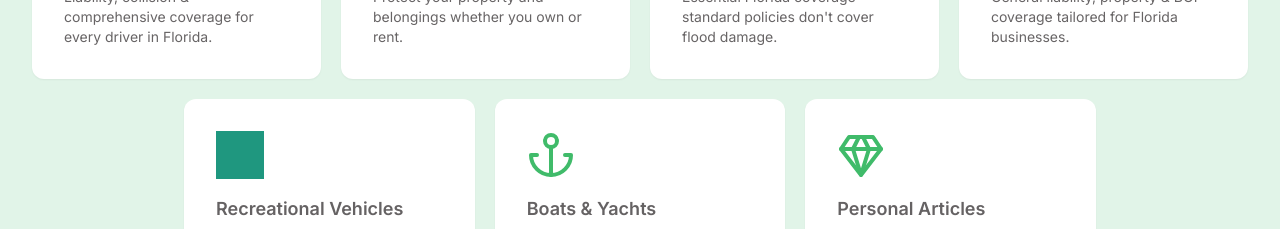
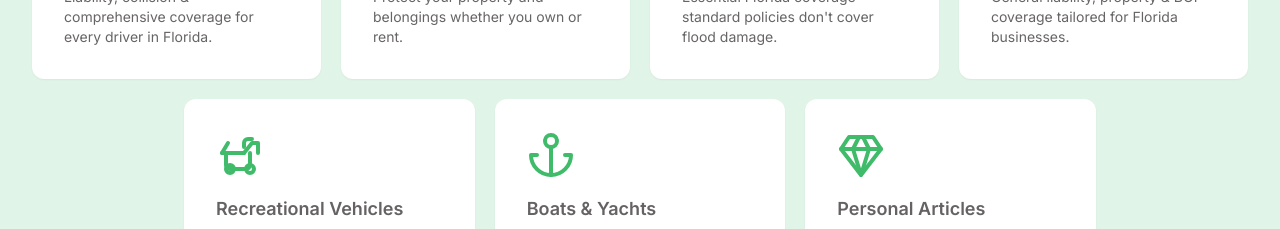
Before and after one commit to Millenium-AI/native, a React (Vite) app: page / in a window 1280 px wide. Shown: the part 1640-1869 px from the top of the page. Built offline with nearby package versions, Linux system fonts and the light colour scheme; no server answers.

Commit message:
Fix golf cart icon to SVG

```diff
--- a/src/components/icons/GolfCartIcon.tsx
+++ b/src/components/icons/GolfCartIcon.tsx
@@ -1,10 +1,34 @@
-import golfCartImg from '../img/golf-cart.png';
-
-export const GolfCartIcon = ({ className }: { className?: string }) => (
-  <img
-    src={golfCartImg}
-    alt="Golf Cart"
+export const GolfCartIcon = ({
+  className,
+  size,
+  strokeWidth = 2,
+  color = "currentColor",
+  ...props
+}: {
+  className?: string;
+  size?: number;
+  strokeWidth?: number;
+  color?: string;
+}) => (
+  <svg
+    xmlns="http://www.w3.org/2000/svg"
+    width={size || 24}
+    height={size || 24}
+    viewBox="0 0 24 24"
+    fill="none"
+    stroke={color}
+    strokeWidth={strokeWidth}
+    strokeLinecap="round"
+    strokeLinejoin="round"
     className={className}
-    style={{ filter: 'brightness(0) saturate(100%) invert(40%) sepia(98%) saturate(300%) hue-rotate(118deg)' }}
-  />
+    {...props}
+  >
+    <circle cx="7" cy="19" r="2" />
+    <circle cx="17" cy="19" r="2" />
+    <path d="M3 11h11" />
+    <path d="M14 8V6a2 2 0 0 1 2-2h2" />
+    <path d="M5 11v6a2 2 0 0 0 2 2h8a2 2 0 0 0 2-2v-6" />
+    <path d="M6 6L3 11" />
+    <path d="M14 11l4-5h3v5" />
+  </svg>
 );
```
